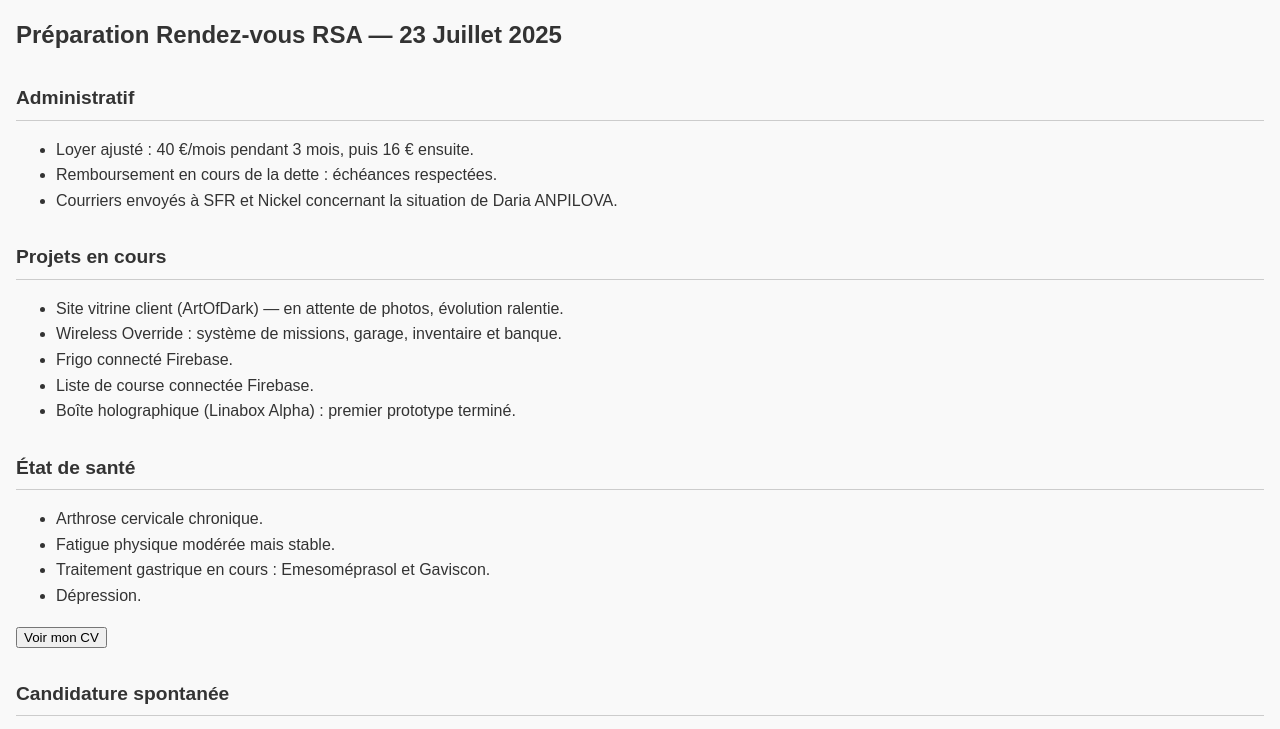
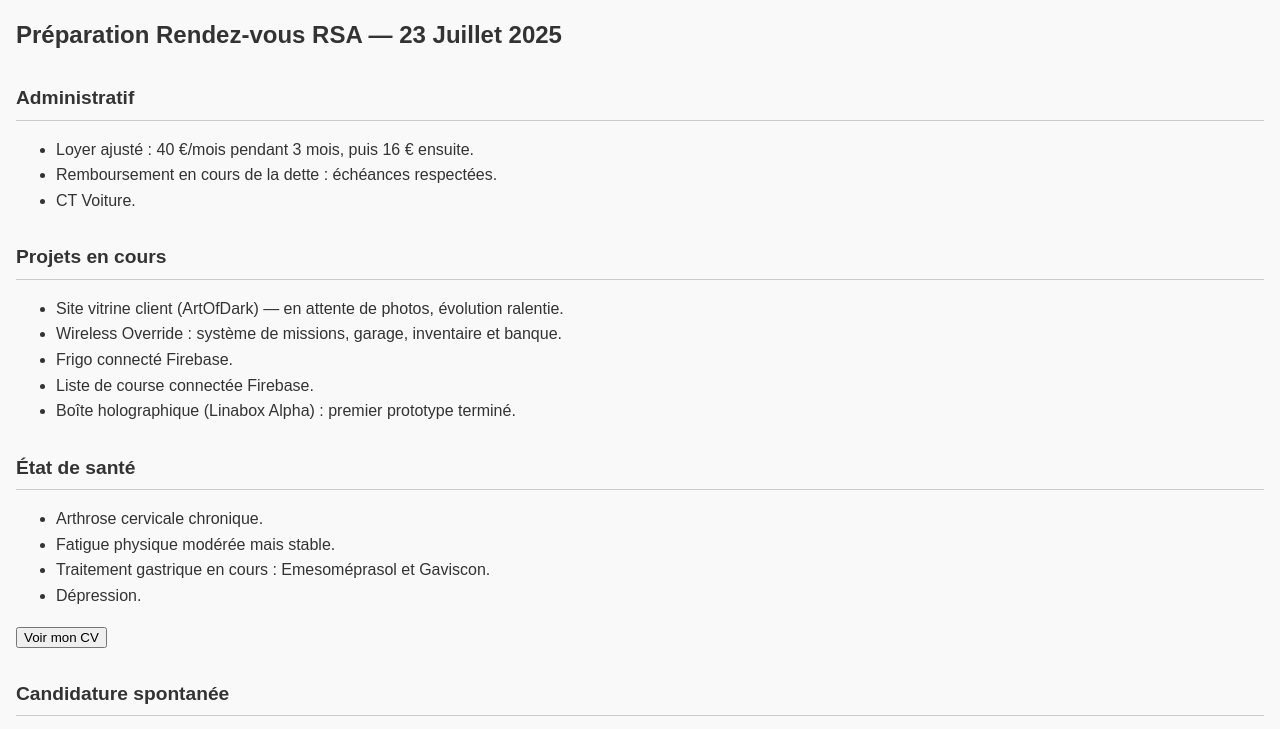
Before and after one commit to NagashUD/rdvrsa23072025, a plain HTML site: page index.html in a window 1280 px wide. Shown: the top 729 px of the page. Drawn offline with Linux system fonts and the light colour scheme.

Commit message:
Add files via upload

```diff
--- a/index.html
+++ b/index.html
@@ -36,7 +36,7 @@
     <ul>
       <li>Loyer ajusté : 40 €/mois pendant 3 mois, puis 16 € ensuite.</li>
       <li>Remboursement en cours de la dette : échéances respectées.</li>
-      <li>Courriers envoyés à SFR et Nickel concernant la situation de Daria ANPILOVA.</li>
+      <li>CT Voiture.</li>
     </ul>
   </section>
 
```
